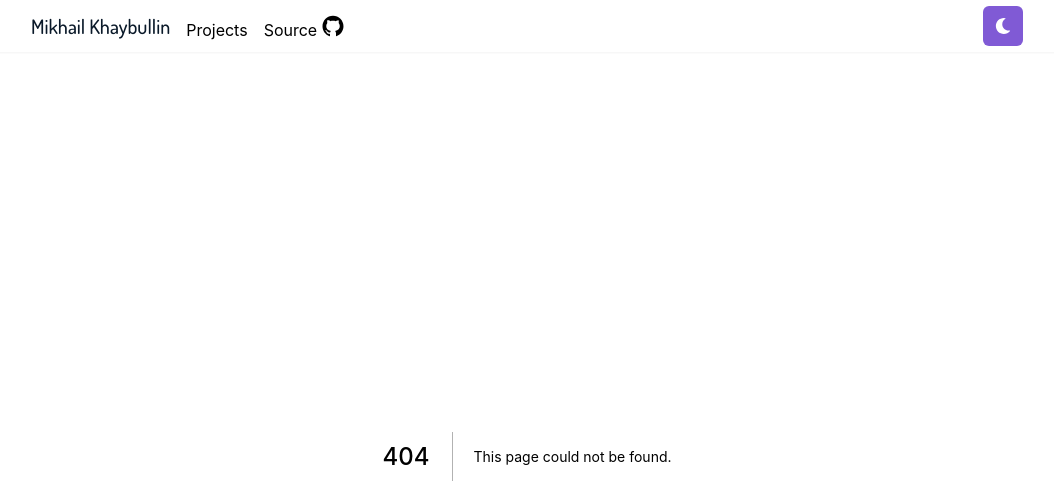
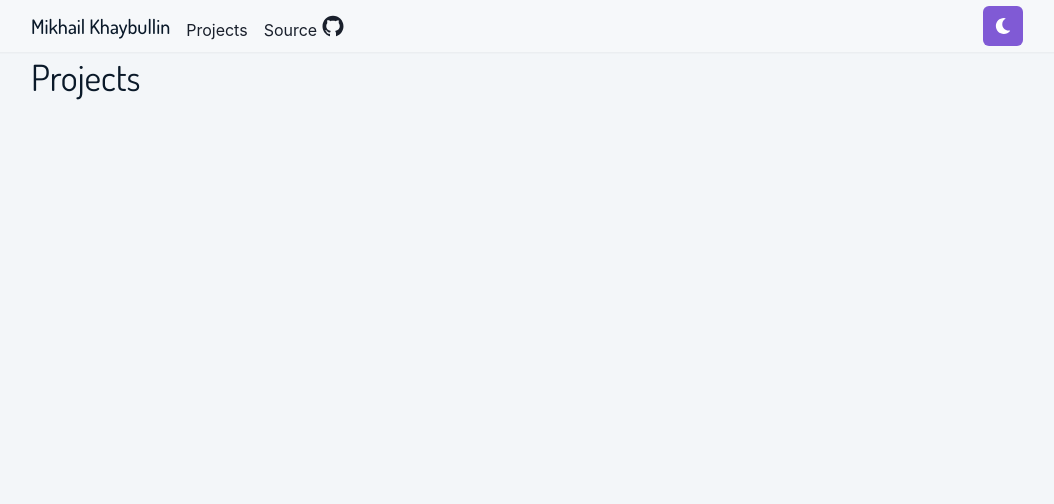
Before and after one commit to m1xa4kala/m1xa4kala-personal-website, a Next.js app: page /projects in a window 1280 px wide. Before the commit this address had no page. Shown: the top 504 px of the page, without its empty margins (113-1167 px from the left). Built offline with nearby package versions, Linux system fonts and the light colour scheme.

Commit message:
add projects page

```diff
--- /dev/null
+++ b/pages/projects.js
@@ -0,0 +1,12 @@
+import Layout from '../components/layouts/Article'
+import { Heading } from '@chakra-ui/react'
+
+const projects = () => {
+  return (
+    <Layout title='Projects'>
+      <Heading>Projects</Heading>
+    </Layout>
+  )
+}
+
+export default projects
```
